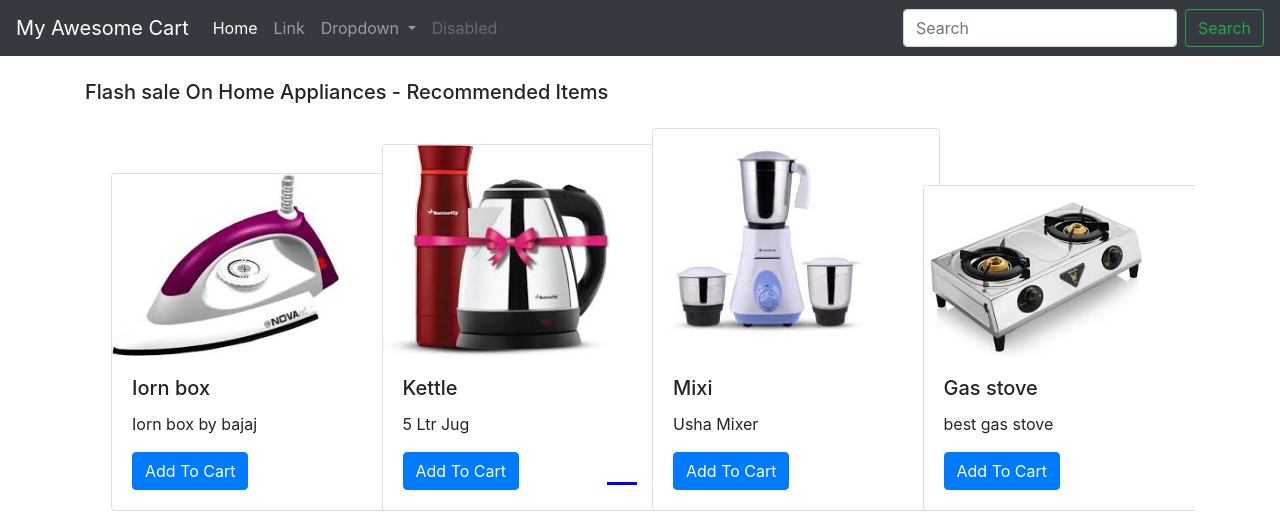
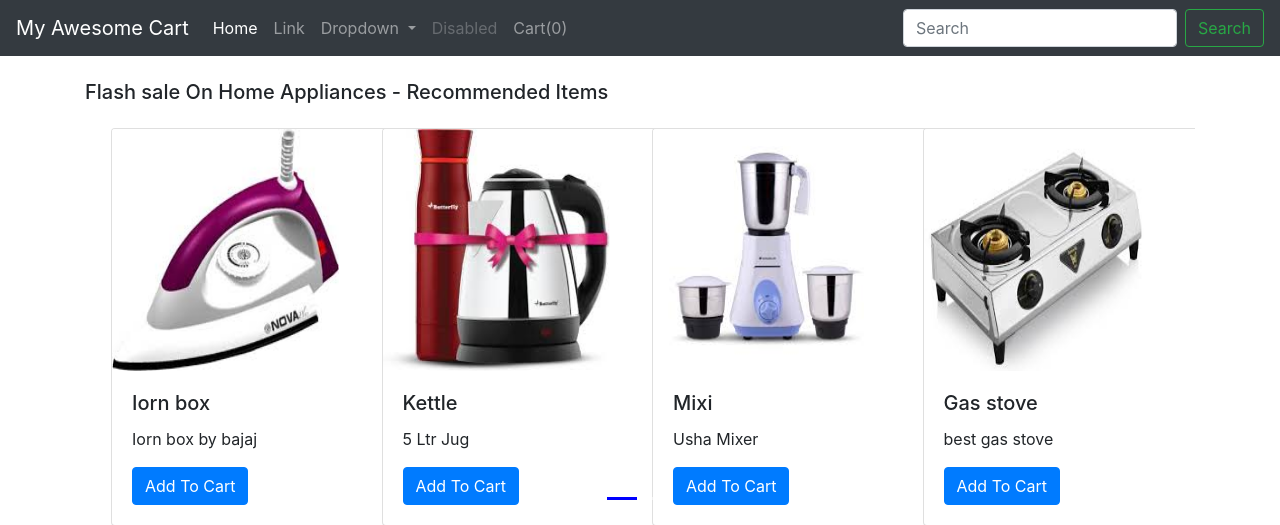
Before and after one commit to anandvmclt/Shoppingcart, a Django app: page /shop/ in a window 1280 px wide. Shown: the top 525 px of the page. Run offline with Django 3.2, Linux system fonts and the light colour scheme; data comes from the database, SQL or seed files in the repository; some libraries are stand-ins or nearby versions.

Commit message:
8.8 - Video#38 Finished- cart Button Added

```diff
--- a/mac/shop/templates/shop/Basic.html
+++ b/mac/shop/templates/shop/Basic.html
@@ -42,6 +42,9 @@
       <li class="nav-item">
         <a class="nav-link disabled" href="#" tabindex="-1" aria-disabled="true">Disabled</a>
       </li>
+       <li class="nav-item">
+        <a class="nav-link" href="#">Cart(<span id="cart">0</span>) </a>
+      </li>
     </ul>
     <form class="form-inline my-2 my-lg-0">
       <input class="form-control mr-sm-2" type="search" placeholder="Search" aria-label="Search">
--- a/mac/shop/templates/shop/index.html
+++ b/mac/shop/templates/shop/index.html
@@ -13,8 +13,8 @@
 
           .col-md-3 img{
 
-          width: 227px;
-          max-height: 242px;
+          max-width: 227px;
+          height: 242px;
           }
 
           body .carousel-indicator li{
@@ -60,19 +60,8 @@
     <div class="container carousel-inner no-padding">
 
       <div class="carousel-item active">
-        <div class="col-xs-3 col-sm-3 col-md-3">
-          <div class="card" style="width: 18rem;">
-            <img src='/media/{{product.0.image}}' class="card-img-top" alt="...">
-            <div class="card-body">
-                <h5 class="card-title">{{product.0.product_name}}</h5>
-                <p class="card-text">{{product.0.desc}}</p>
-                <button id="pr{{product.0.id}}" class="btn btn-primary cart">Add To Cart</button>
-            </div>
-          </div>
-       </div>
 
-
-        {% for i in product|slice:"1:"%}
+        {% for i in product %}
         <div class="col-xs-3 col-sm-3 col-md-3">
           <div class="card" style="width: 18rem;">
             <img src='/media/{{i.image}}' class="card-img-top" alt="...">
@@ -83,7 +72,7 @@
             </div>
           </div>
         </div>
-        {% if forloop.counter|divisibleby:3 and forloop.counter > 0 and not forloop.last %}
+        {% if forloop.counter|divisibleby:4 and forloop.counter > 0 and not forloop.last %}
       </div><div class="carousel-item">
         {% endif %}
 
@@ -111,6 +100,7 @@
      }
      else{
      cart = JSON.parse(localStorage.getItem('cart'));
+      document.getElementById('cart').innerHTML = Object.keys(cart).length;
      }
      $('.cart').click(function(){
         console.log('clicked');
@@ -124,6 +114,7 @@
          }
          console.log(cart);
          localStorage.setItem('cart',JSON.stringify(cart))
+         document.getElementById('cart').innerHTML = Object.keys(cart).length;
         });
 
     </script>
```
